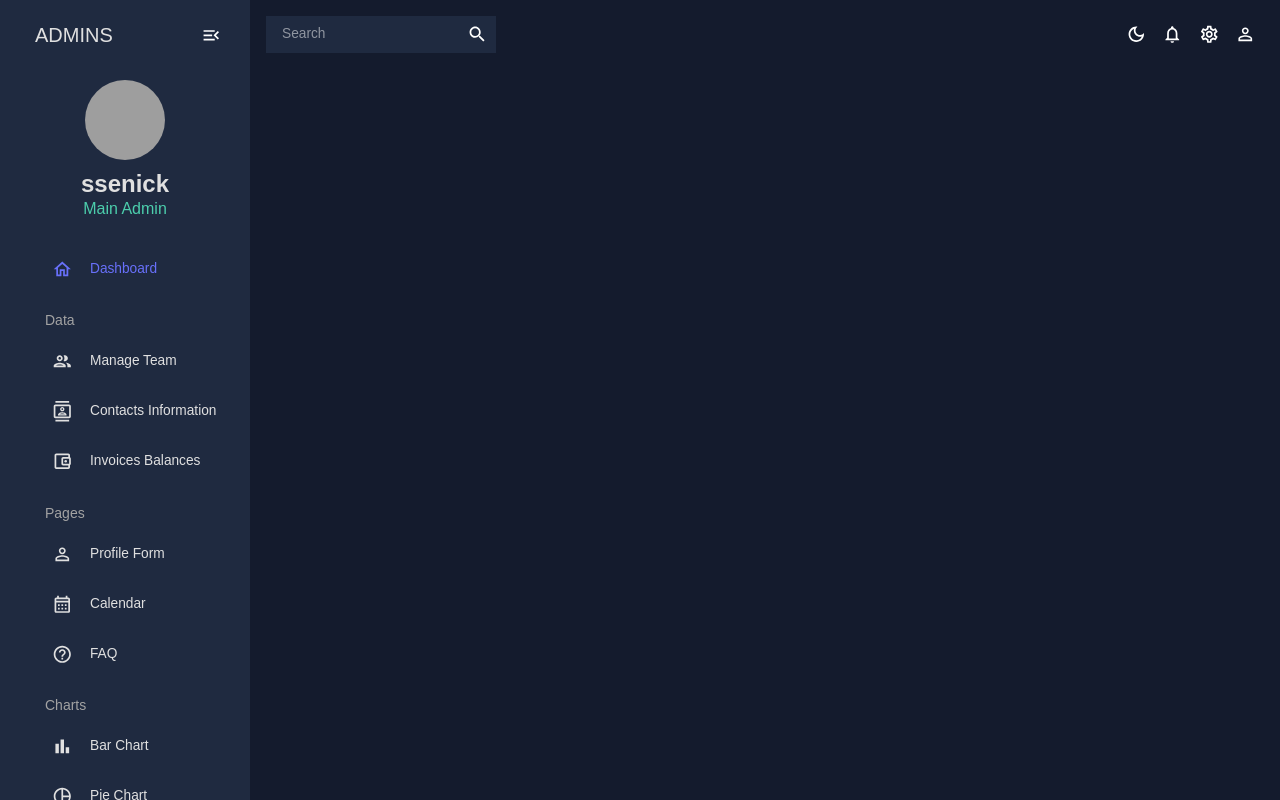
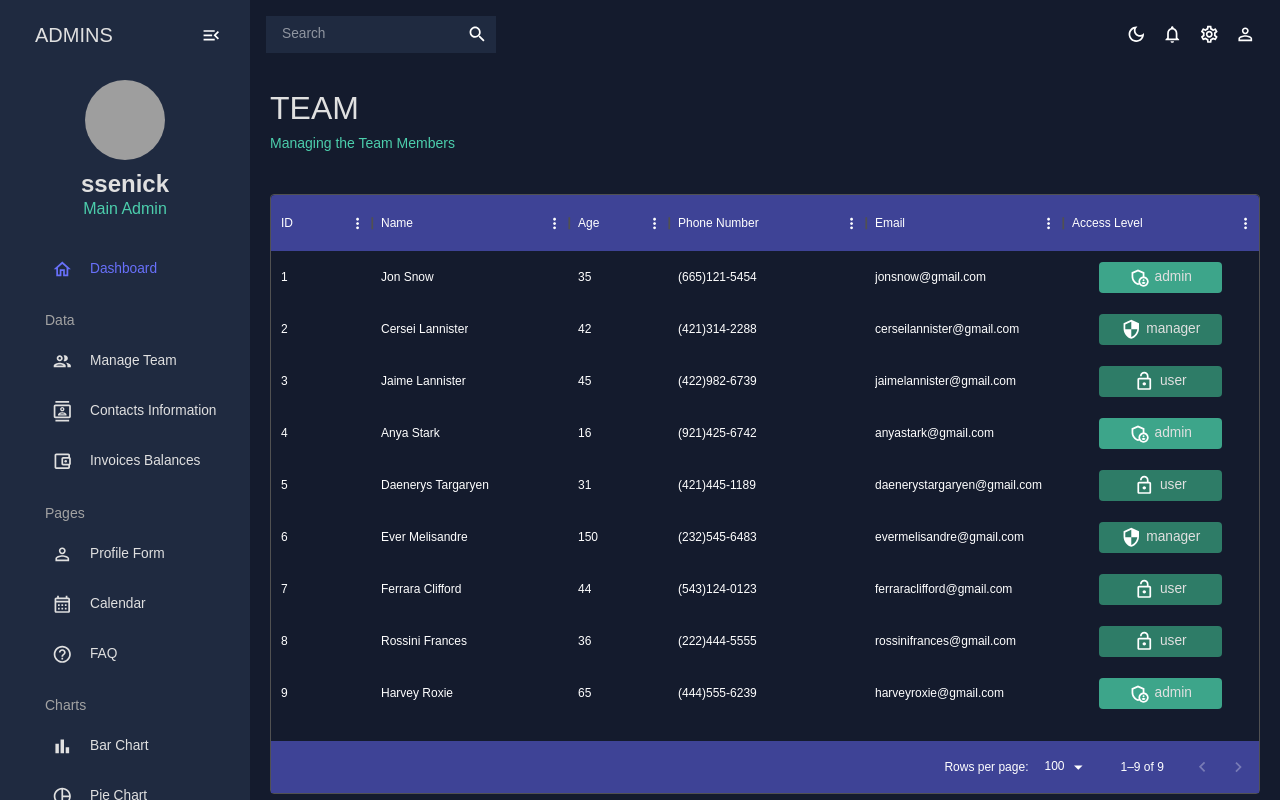
Before and after one commit to ssenick/web-react-admin, a React (Create React App) app: page /team in a window 1280 px wide. Built offline with nearby package versions, Linux system fonts and the light colour scheme; grey boxes are pictures that could not be loaded.

Commit message:
add TeamPage.jsx not finish

```diff
--- a/src/App.js
+++ b/src/App.js
@@ -1,21 +1,24 @@
+import React, {Suspense} from "react";
 import {ColorModeContext, useMode} from "./theme";
-import {CssBaseline,ThemeProvider} from "@mui/material";
+import {CssBaseline, ThemeProvider} from "@mui/material";
 import TopBar from "./scenes/global/TopBar";
 import {Route, Routes} from "react-router-dom";
-import Dashboard from "./scenes/Dashboard";
 import MySidebar from "./scenes/global/MySidebar/MySidebar";
-// import Sidebar from "./scenes/global/Sidebar";
-// import Dashboard from "./scenes/global/Dashboard";
-// import Team from "./scenes/global/Team";
-// import Invoices from "./scenes/global/Invoices";
-// import Contacts from "./scenes/global/Contacts";
-// import Bar from "./scenes/global/Bar";
-// import Form from "./scenes/global/Form";
-// import Line from "./scenes/global/Line";
-// import Pie from "./scenes/global/Pie";
-// import FAQ from "./scenes/global/faq";
-// import Geography from "./scenes/global/Geography";
-// import Calendar from "./scenes/global/Calendar";
+import {Dashboard} from "./scenes/pages/Dashboard";
+import {Team} from "./scenes/pages/Team";
+
+// import Sidebar from "./scenes/pages/global/Sidebar";
+// import Dashboard from "./scenes/global/pages/Dashboard";
+// import Team from "./scenes/global/pages/Team";
+// import Invoices from "./scenes/global/pages/Invoices";
+// import Contacts from "./scenes/global/pages/Contacts";
+// import Bar from "./scenes/global/pages/Bar";
+// import Form from "./scenes/global/pages/Form";
+// import Line from "./scenes/global/pages/Line";
+// import Pie from "./scenes/global/pages/Pie";
+// import FAQ from "./scenes/global/pages/faq";
+// import Geography from "./scenes/pages/global/Geography";
+// import Calendar from "./scenes/pages/global/Calendar";
 
 
 function App() {
@@ -28,9 +31,10 @@ function App() {
                   <MySidebar/>
                   <main className="content">
                      <TopBar/>
+                     <Suspense fallback={<div>Loading...</div>}>
                         <Routes>
-                        <Route index element={<Dashboard/>} />
-                        {/*<Route path='team' element={<Team/>} />*/}
+                           <Route index element={<Dashboard/>}/>
+                           <Route path='team' element={<Team/>} />
                            {/*<Route path='invoices' element={<Invoices/>} />*/}
                            {/*<Route path='contacts' element={<Contacts/>} />*/}
                            {/*<Route path='bar' element={<Bar/>} />*/}
@@ -40,7 +44,9 @@ function App() {
                            {/*<Route path='faq' element={<FAQ/>} />*/}
                            {/*<Route path='geography' element={<Geography/>} />*/}
                            {/*<Route path='calendar' element={<Calendar/>} />*/}
+                           <Route path='*' element={<Dashboard/>}/>
                         </Routes>
+                     </Suspense>
                   </main>
                </div>
             </CssBaseline>
--- /dev/null
+++ b/src/components/Header.jsx
@@ -0,0 +1,16 @@
+import React from 'react';
+import {tokens} from "../theme";
+import {Box, Typography, useTheme} from "@mui/material";
+
+const Header = ({title, subtitle}) => {
+   const theme = useTheme()
+   const colors = tokens(theme.palette.mode)
+   return (
+      <Box mb='40px'>
+         <Typography variant='h2' color={colors.grey[100]} fontWeight='bolt' sx={{mb: '5px'}}>{title}</Typography>
+         <Typography variant='h6' color={colors.greenAccent[500]} >{subtitle}</Typography>
+      </Box>
+   );
+};
+
+export default Header;
--- a/src/data/mockData.js
+++ b/src/data/mockData.js
@@ -1,4 +1,4 @@
-// import { tokens } from "../theme";
+import { tokens } from "../theme";
 
 export const mockDataTeam = [
    {
--- a/src/scenes/Dashboard/index.jsx
+++ /dev/null
@@ -1,11 +0,0 @@
-import React from 'react';
-
-const Dashboard = () => {
-   return (
-      <div>
-         Dashboard
-      </div>
-   );
-};
-
-export default Dashboard;
--- a/src/scenes/global/MySidebar/MySidebar.jsx
+++ b/src/scenes/global/MySidebar/MySidebar.jsx
@@ -5,7 +5,6 @@ import {Box, IconButton, Typography, useTheme} from "@mui/material";
 import {tokens} from "../../../theme";
 import {userImage} from "../../../assets";
 import ItemMenu from "./ItemMenu";
-import Icon from '@mui/material/Icon';
 import HomeOutlinedIcon from "@mui/icons-material/HomeOutlined";
 import PeopleOutlineOutlinedIcon from "@mui/icons-material/PeopleOutlineOutlined";
 import ContactsOutlinedIcon from '@mui/icons-material/ContactsOutlined';
@@ -25,19 +24,19 @@ const MySidebar = () => {
    const colors = tokens(theme.palette.mode)
    const [isCollapsed, setIsCollapsed] = useState(false);
    const [selected, setSelected] = useState('Dashboard');
-   console.log(isCollapsed)
    return (
       <Sidebar
-         collapsed={isCollapsed}
+         collapsed={isCollapsed }
          rootStyles={{
             [`&.ps-sidebar-root`]: {
                border: 'none'
             },
             [`.MuiBox-root`]: {
-               // paddingLeft:'0px'
+               // paddingLeft:'10px'
             },
             [`.ps-sidebar-container`]: {
                backgroundColor: `${colors.primary[400]}`,
+               minHeight:'100%',
             },
             [`.ps-sidebar-container::-webkit-scrollbar `]: {
                width: "5px ",
--- /dev/null
+++ b/src/scenes/pages/Dashboard/DashboardPage.jsx
@@ -0,0 +1,15 @@
+import React from 'react';
+import {Box} from "@mui/material";
+import Header from "../../../components/Header";
+
+const DashboardPage = () => {
+   return (
+      <Box m='20px'>
+         <Box display={"flex"} justifyContent={"space-between"} alignItems={"center"}>
+            <Header title="DASHBOARD" subtitle="Welcome to your dashboard"/>
+         </Box>
+      </Box>
+   );
+};
+
+export default DashboardPage;
--- /dev/null
+++ b/src/scenes/pages/Dashboard/index.jsx
@@ -0,0 +1,3 @@
+import {lazy} from "react";
+
+export const Dashboard = lazy(()=>import('./DashboardPage'))
--- /dev/null
+++ b/src/scenes/pages/Team/TeamPage.jsx
@@ -0,0 +1,70 @@
+import React from 'react';
+import {Box, Typography, useTheme} from "@mui/material";
+import Header from "../../../components/Header";
+import {tokens} from "../../../theme";
+import {DataGrid} from "@mui/x-data-grid";
+import {mockDataTeam} from "../../../data/mockData";
+import AdminPanelSettingsOutlinedIcon from '@mui/icons-material/AdminPanelSettingsOutlined';
+import SecurityOutlinedIcon from '@mui/icons-material/SecurityOutlined';
+import LockOpenOutlinedIcon from '@mui/icons-material/LockOpenOutlined';
+
+const TeamPage = () => {
+   const theme = useTheme()
+   const colors = tokens(theme.palette.mode)
+   const columns = [
+      {field: 'id', headerName: 'ID'},
+      {field: 'name', headerName: 'Name', flex: 1, cellClassName: 'name-column--cell'},
+      {field: 'age', headerName: 'Age', type: "number", headerAlign: 'left', align: 'left'},
+      {field: 'phone', headerName: 'Phone Number', flex: 1},
+      {field: 'email', headerName: 'Email', flex: 1},
+      {
+         field: 'access', headerName: 'Access Level', flex: 1, renderCell: ({row: {access}}) => {
+            return (
+               <Box
+                  width='70%'
+                  m='0 auto'
+                  p='5px'
+                  display={"flex"}
+                  justifyContent={"center"}
+                  borderRadius='4px'
+                  bgcolor={access === 'admin' ? colors.greenAccent[600] : colors.greenAccent[700]}
+               >
+                  {access === 'admin' && < AdminPanelSettingsOutlinedIcon/>}
+                  {access === 'manager' && < SecurityOutlinedIcon/>}
+                  {access === 'user' && < LockOpenOutlinedIcon/>}
+                  <Typography color={colors.grey[100]} ml='5px'>{access}</Typography>
+               </Box>
+            )
+         }
+      },
+   ]
+   return (
+      <Box m='20px'>
+         <Header title='TEAM' subtitle='Managing the Team Members'/>
+         <Box
+            height='75vh'
+            sx={{
+               '& .uiDataGrid-root': {
+                  border: 'none !important'
+               },
+               '& .MuiDataGrid-columnHeaders': {
+                  border: 'none !important',
+                  backgroundColor: colors.blueAccent[700]
+               },
+               '& .MuiDataGrid-cell': {
+                  border: 'none !important',
+
+               },
+               '& .MuiDataGrid-footerContainer': {
+                  border: 'none !important',
+                  backgroundColor: colors.blueAccent[700]
+               },
+            }}
+         >
+            <DataGrid columns={columns} rows={mockDataTeam}/>
+         </Box>
+      </Box>
+   );
+};
+
+export default TeamPage;
--- /dev/null
+++ b/src/scenes/pages/Team/index.jsx
@@ -0,0 +1,3 @@
+import {lazy} from "react";
+
+export const Team = lazy(()=>import('./TeamPage'))
```
Lines whose indentation alone changed are shown as unchanged.
